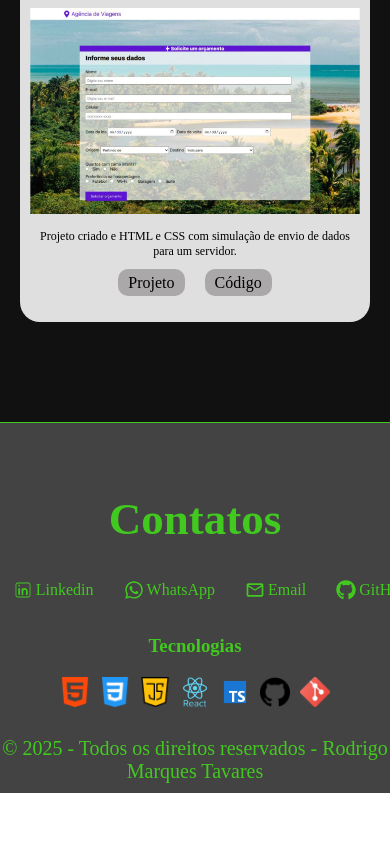
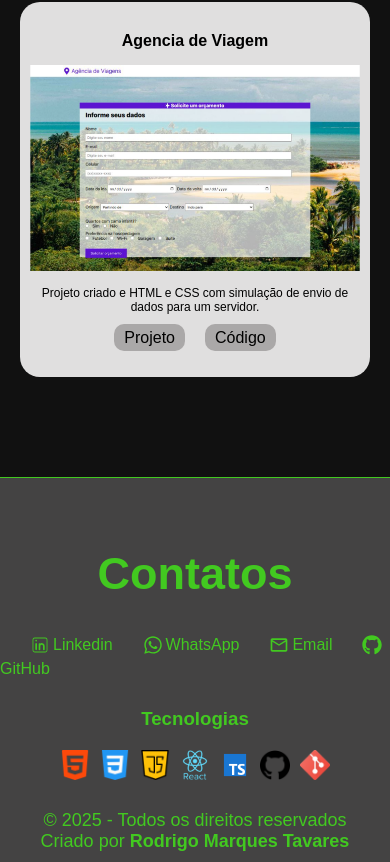
Before and after one commit to mtrodrigo/portifolio, a React (Vite) app: page / in a window 390 px wide. Shown: the part 4955-5817 px from the top of the page. Before the commit the page ends 5748 px from the top, so only its background shows below. Built offline with nearby package versions, Linux system fonts and the light colour scheme.

Commit message:
atualização: display no Rodape , alteração da font e caminho do curriculo

```diff
--- a/src/components/rodape/Rodape.module.css
+++ b/src/components/rodape/Rodape.module.css
@@ -14,6 +14,7 @@
 .links_container{
     display: flex;
     align-items: center;
+    flex-wrap: wrap;
 }
 .links_container span{
     margin: 5px 3px 0 30px;
@@ -49,9 +50,6 @@
     padding-bottom: 10px;
 }
 @media (max-width: 450px) {
-    .criador{
-        font-size: 20px;
-    }
     .tecno_img img{
         width: 30px;
     }
--- a/src/components/rodape/Rodape.tsx
+++ b/src/components/rodape/Rodape.tsx
@@ -34,7 +34,8 @@ function Rodape() {
             </div>
         </section>
         <section className={styles.criador}>
-            <p>© 2025 - Todos os direitos reservados - Rodrigo Marques Tavares</p>
+            <p>© 2025 - Todos os direitos reservados</p>
+            <p>Criado por <strong>Rodrigo Marques Tavares</strong></p>
         </section>
       </footer>
     )
--- a/src/components/topo/Topo.module.css
+++ b/src/components/topo/Topo.module.css
@@ -13,6 +13,7 @@
 }
 .titulo_container h1{
     color: #42C920;
+    font-family: cursive;
 }
 .link_container a{
     color: #42C920;
--- a/src/components/topo/Topo.tsx
+++ b/src/components/topo/Topo.tsx
@@ -12,7 +12,7 @@ function Topo() {
                 <a href='#sobre'>Sobre</a>
                 <a href='#projetos'>Projetos</a>
                 <a href='#contato'>Contato</a>
-                <a href='/downloads/Curricilo-RodrigoMarquesTavares.pdf' target='_blanck'>Currículo</a>
+                <a href='/document/Curricilo-RodrigoMarquesTavares.pdf' target='_blanck'>Currículo</a>
             </nav>
         </section>
       </header>
--- a/src/index.css
+++ b/src/index.css
@@ -2,5 +2,5 @@
   margin: 0;
   padding: 0;
   box-sizing: border-box;
-  font-family: cursive;
+  font-family: sans-serif;
 }
```
Also changed, not shown: 1 other file (tests, documents, lock files or other folders).
